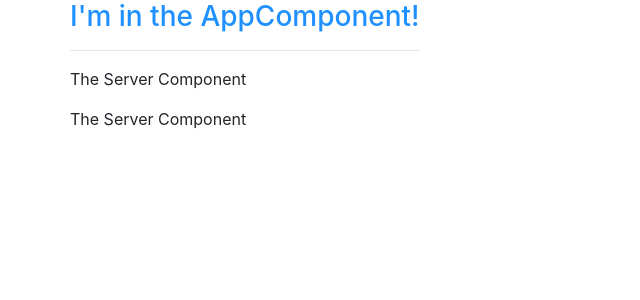
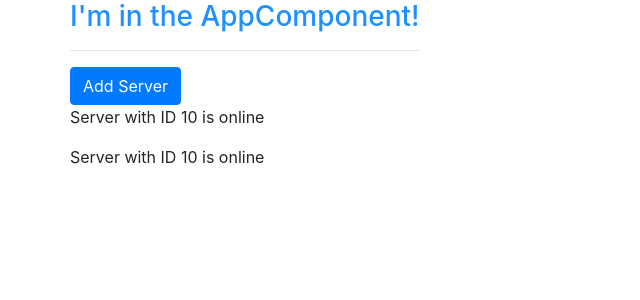
Before and after one commit to plotop/Complete-Angular, an Angular app: page / in a window 1280 px wide. Shown: the top 300 px of the page, without its empty margins (0-640 px from the left). Built offline with nearby package versions, Linux system fonts and the light colour scheme.

Commit message:
string interop & prop binding

```diff
--- a/src/app/server/server.component.html
+++ b/src/app/server/server.component.html
@@ -1 +1 @@
-<p>The Server Component</p>
+<p>{{'Server'}} with ID {{serverID}} is {{ getServerStatus()}}</p>
--- a/src/app/server/server.component.ts
+++ b/src/app/server/server.component.ts
@@ -4,6 +4,10 @@
   selector: 'app-server',
   templateUrl: './server.component.html'
 })
-export class ServerComponent {
-
+export class ServerComponent  {
+  serverID = 10;
+  severStatus = 'online';
+getServerStatus() {
+  return this.severStatus;
 }
+}
--- a/src/app/servers/servers.component.html
+++ b/src/app/servers/servers.component.html
@@ -1,2 +1,3 @@
+<button class="btn btn-primary" [disabled]="!allowNewServer">Add Server</button>
 <app-server></app-server>
 <app-server></app-server>
--- a/src/app/servers/servers.component.ts
+++ b/src/app/servers/servers.component.ts
@@ -4,14 +4,20 @@
   // selector: '[app-servers]',
   // selector: '.app-servers',
   selector: 'app-servers',
-  template: `
+  /* template: `
     <app-server></app-server>
-    <app-server></app-server>`,
+    <app-server></app-server>`, */
+  templateUrl: './servers.component.html',
   styleUrls: ['./servers.component.css']
 })
 export class ServersComponent implements OnInit {
+ allowNewServer = false;
 
-  constructor() { }
+  constructor() {
+    setTimeout(() => {
+      this.allowNewServer = true;
+    }, 2000);
+  }
 
   ngOnInit() {
   }
```
